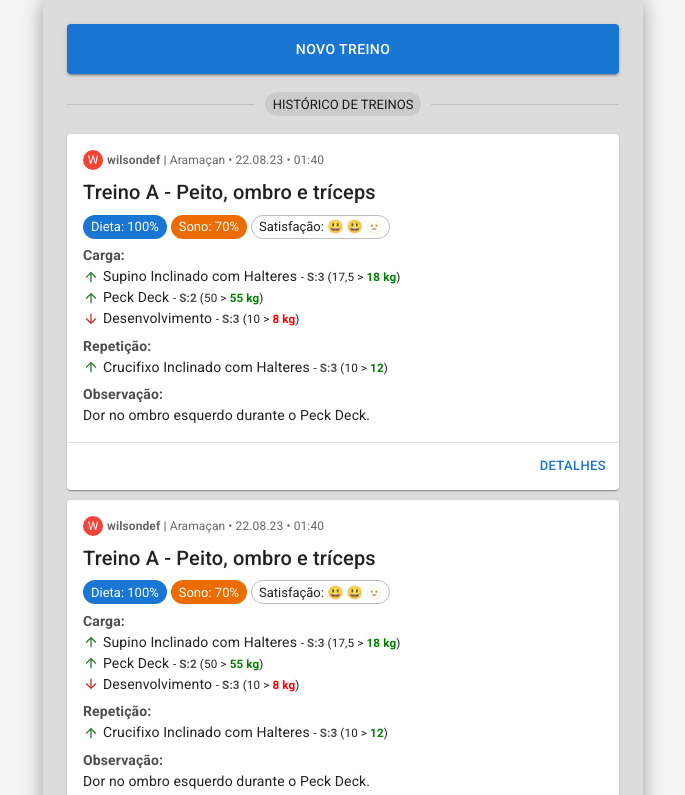
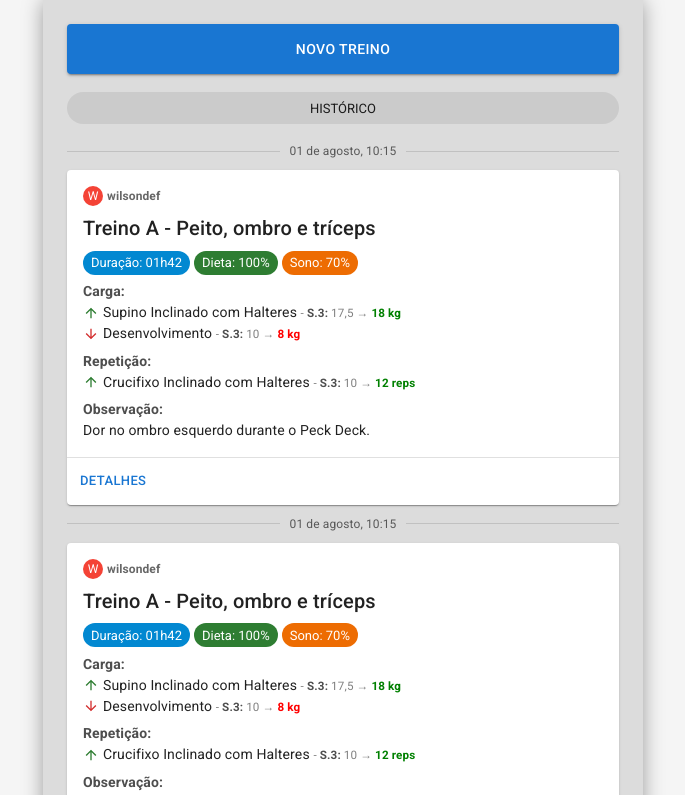
Before and after one commit to wilsondefreitas-dev/till-f, a Next.js app: page /feed in a window 1280 px wide. Shown: the top 795 px of the page, without its empty margins (297-982 px from the left). Built offline with nearby package versions, Linux system fonts and the light colour scheme; a web font is replaced by a local one.

Commit message:
layout update

```diff
--- a/app/(routes)/feed/TrainingCard.jsx
+++ b/app/(routes)/feed/TrainingCard.jsx
@@ -9,119 +9,115 @@ import CardActions from "@mui/material/CardActions";
 import CardContent from "@mui/material/CardContent";
 import ArrowUpwardIcon from "@mui/icons-material/ArrowUpward";
 import ArrowDownwardIcon from "@mui/icons-material/ArrowDownward";
+import { styled } from "@mui/material/styles";
 import { red } from "@mui/material/colors";
+
+const CardAvatar = styled(Avatar)(() => ({
+  width: 20,
+  height: 20,
+  fontSize: 12,
+  backgroundColor: red[500],
+}));
+
+const CardHeader = styled(Typography)(({ theme }) => ({
+  fontSize: 12,
+  color: theme.palette.text.secondary,
+}));
+
+const CardInfoTitle = styled(Typography)(() => ({
+  fontSize: 14,
+  fontWeight: "bold",
+  color: "#4e4e4e",
+}));
+
+const CardInfo = styled(Typography)(() => ({
+  fontSize: 14,
+}));
+
+const CardSmallInfo = styled("small", {
+  shouldForwardProp: (prop) => prop !== "progressed",
+})(({ progressed }) => ({
+  color: "gray",
+  "& b": {
+    color: "#4e4e4e",
+  },
+  "& b:last-child": {
+    color: progressed ? "green" : "red",
+  },
+}));
 
 export default function TrainingCard() {
   return (
-    <Card sx={{ minWidth: 275 }}>
+    <>
+      <Divider>
+        <CardHeader>01 de agosto, 10:15</CardHeader>
+      </Divider>
+      <Card>
         <CardContent>
           <Stack spacing={0.8}>
             <Stack direction="row" spacing={0.5} alignItems="center">
-            <Avatar
-              sx={{
-                width: 20,
-                height: 20,
-                fontSize: "12px",
-                backgroundColor: red[500],
-              }}
-            >
-              W
-            </Avatar>
-
-            <Typography
-              sx={{ fontSize: 12 }}
-              color="text.secondary"
-              gutterBottom
-            >
-              <b>wilsondef | </b>Aramaçan • 22.08.23 • 01:40
-            </Typography>
+              <CardAvatar>W</CardAvatar>
+              <CardHeader>
+                <b>wilsondef</b>
+              </CardHeader>
             </Stack>
 
-          <Typography variant="h6" component="div">
+            <Typography variant="h6">
               Treino A - Peito, ombro e tríceps
             </Typography>
 
             <Stack direction="row" spacing={0.5}>
-            <Chip label="Dieta: 100%" color="primary" size="small" />
+              <Chip label="Duração: 01h42" color="info" size="small" />
+              <Chip label="Dieta: 100%" color="success" size="small" />
               <Chip label="Sono: 70%" color="warning" size="small" />
-            <Chip
-              label="Satisfação: 😃 😃 🫥"
-              variant="outlined"
-              size="small"
-            />
             </Stack>
 
             <Stack>
               <Stack direction="row" spacing={0.5} alignItems="center">
-              <Typography sx={{ fontSize: 14, color: "#4e4e4e" }}>
-                <b>Carga:</b>
-              </Typography>
+                <CardInfoTitle>Carga:</CardInfoTitle>
               </Stack>
-
               <Stack direction="row" spacing={0.5} alignItems="center">
                 <ArrowUpwardIcon fontSize="1" color="success" />
-              <Typography sx={{ fontSize: 14 }}>
-                Supino Inclinado com Halteres{" "}
-                <small>
-                  - <b style={{ color: "#4e4e4e" }}>S:3</b> (17,5 &gt;{" "}
-                  <b style={{ color: "green" }}>18 kg</b>)
-                </small>
-              </Typography>
-            </Stack>
-
-            <Stack direction="row" spacing={0.5} alignItems="center">
-              <ArrowUpwardIcon fontSize="1" color="success" />
-              <Typography sx={{ fontSize: 14 }}>
-                Peck Deck{" "}
-                <small>
-                  - <b style={{ color: "#4e4e4e" }}>S:2</b> (50 &gt;{" "}
-                  <b style={{ color: "green" }}>55 kg</b>)
-                </small>
-              </Typography>
+                <CardInfo>
+                  Supino Inclinado com Halteres&nbsp;
+                  <CardSmallInfo progressed={true}>
+                    - <b>S.3: </b>17,5 → <b>18 kg</b>
+                  </CardSmallInfo>
+                </CardInfo>
               </Stack>
 
               <Stack direction="row" spacing={0.5} alignItems="center">
                 <ArrowDownwardIcon fontSize="1" color="error" />
-              <Typography sx={{ fontSize: 14 }}>
-                Desenvolvimento{" "}
-                <small>
-                  - <b style={{ color: "#4e4e4e" }}>S:3</b> (10 &gt;{" "}
-                  <b style={{ color: "red" }}>8 kg</b>)
-                </small>
-              </Typography>
+                <CardInfo>
+                  Desenvolvimento&nbsp;
+                  <CardSmallInfo progressed={false}>
+                    - <b>S.3: </b>10 → <b>8 kg</b>
+                  </CardSmallInfo>
+                </CardInfo>
               </Stack>
             </Stack>
 
             <Stack>
               <Stack direction="row" spacing={0.5} alignItems="center">
-              <Typography sx={{ fontSize: 14, color: "#4e4e4e" }}>
-                <b>Repetição:</b>
-              </Typography>
+                <CardInfoTitle>Repetição:</CardInfoTitle>
               </Stack>
-
               <Stack direction="row" spacing={0.5} alignItems="center">
                 <ArrowUpwardIcon fontSize="1" color="success" />
-              <Typography sx={{ fontSize: 14 }}>
-                Crucifixo Inclinado com Halteres{" "}
-                <small>
-                  - <b style={{ color: "#4e4e4e" }}>S:3</b> (10 &gt;{" "}
-                  <b style={{ color: "green" }}>12</b>)
-                </small>
-              </Typography>
+                <CardInfo>
+                  Crucifixo Inclinado com Halteres&nbsp;
+                  <CardSmallInfo progressed={true}>
+                    - <b>S.3: </b>10 → <b>12 reps</b>
+                  </CardSmallInfo>
+                </CardInfo>
               </Stack>
             </Stack>
 
             <Stack>
               <Stack direction="row" spacing={0.5} alignItems="center">
-              <Typography sx={{ fontSize: 14, color: "#4e4e4e" }}>
-                <b>Observação:</b>
-              </Typography>
+                <CardInfoTitle>Observação:</CardInfoTitle>
               </Stack>
-
               <Stack direction="row" spacing={0.5} alignItems="center">
-              <Typography sx={{ fontSize: 14 }}>
-                Dor no ombro esquerdo durante o Peck Deck.
-              </Typography>
+                <CardInfo>Dor no ombro esquerdo durante o Peck Deck.</CardInfo>
               </Stack>
             </Stack>
           </Stack>
@@ -129,9 +125,10 @@ export default function TrainingCard() {
 
         <Divider />
 
-      <CardActions sx={{ justifyContent: "flex-end" }}>
+        <CardActions>
           <Button size="small">Detalhes</Button>
         </CardActions>
       </Card>
+    </>
   );
 }
--- a/app/(routes)/feed/page.jsx
+++ b/app/(routes)/feed/page.jsx
@@ -4,7 +4,6 @@ import { useEffect, useRef } from "react";
 import Fab from "@mui/material/Fab";
 import Chip from "@mui/material/Chip";
 import Button from "@mui/material/Button";
-import Divider from "@mui/material/Divider";
 import AddIcon from "@mui/icons-material/Add";
 import Container from "@mui/material/Container";
 import { styled } from "@mui/material/styles";
@@ -44,9 +43,7 @@ export default function Feed() {
       <FixedFab ref={fabToTrain} color="primary" aria-label="add">
         <AddIcon />
       </FixedFab>
-      <Divider>
-        <Chip size="small" label="HISTÓRICO DE TREINOS" />
-      </Divider>
+      <Chip size="large" label="HISTÓRICO" />
       <HistoricContainer>
         <TrainingCard />
         <TrainingCard />
```
Lines whose indentation alone changed are shown as unchanged.
